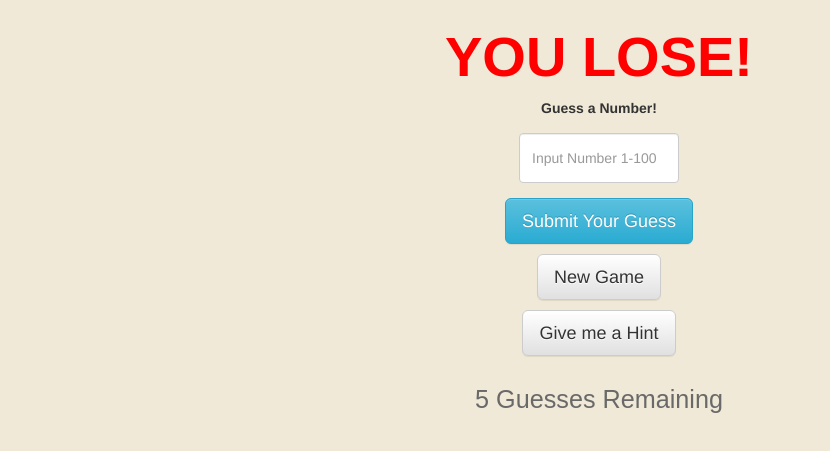
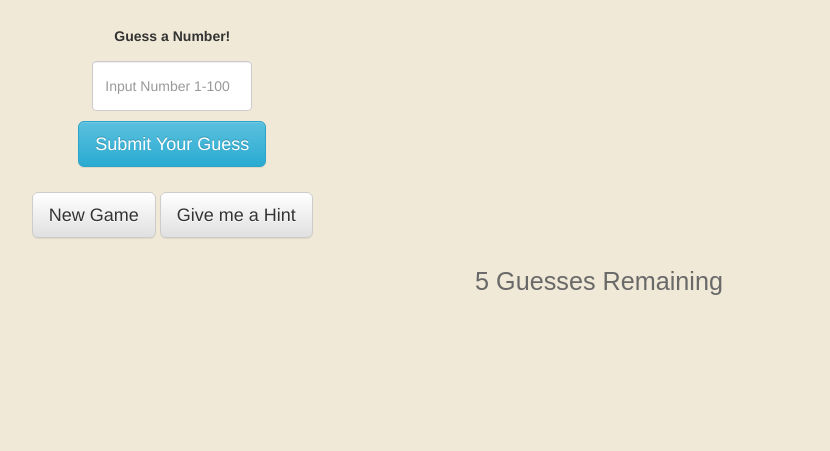
Before and after one commit to sballan/GuessingGame, a plain HTML site: page index.html in a window 1280 px wide. Shown: the part 343-794 px from the top of the page, without its empty margins (41-871 px from the left). Drawn offline with Linux system fonts and the light colour scheme.

Commit message:
Moved buttons to left side of window. Still need to connect buttons.

```diff
--- a/index.html
+++ b/index.html
@@ -22,10 +22,9 @@
       		</div>
 		</header>
 
-		<div class="" id="you-lose">
-			<h3>YOU LOSE!</h3>
-		</div>
 
+
+<!--
 		<div class="row" id="submit-input">
 			<div class="form-group">
 				<label for="numberinput">Guess a Number!</label>
@@ -35,14 +34,41 @@
 			<button class="btn btn-info btn-lg" id="submit-button">Submit Your Guess</button>
 
 		</div>
+-->
 
 <!--	New Game Button-->
 		<div class="row">
-			<button type="button" class="btn btn-default btn-lg" id="new-game-button">New Game</button>
+			<div class="col-md-4">
+				<div class="form-group">
+					<label for="numberinput">Guess a Number!</label>
+					<input type="text" class="form-control" id="numberguess" placeholder="Input Number 1-100">
+
+					<button class="btn btn-info btn-lg" id="submit-button">Submit Your Guess</button>
+				</div>
+			</div>
+
+			<div class="col-md-4">
+				<div class="" id="you-lose">
+					<h3>YOU LOSE!</h3>
+				</div>
+			</div>
+			<div class="col-md-4">
+
+			</div>
+
 		</div>
 		<div class="row">
-			<button type="button" class="btn btn-default btn-lg" data-container="body" data-toggle="popover" data-placement="right" data-content="Enter a Number" id="hint-button">Give me a Hint</button>
+			<div class="col-md-4">
+				<button type="button" class="btn btn-default btn-lg" id="new-game-button">New Game</button>
+
+				<button type="button" class="btn btn-default btn-lg" data-container="body" data-toggle="popover" data-placement="right" data-content="Enter a Number" id="hint-button">Give me a Hint</button>
+			</div>
+
+
+
 		</div>
+
+
 
 		<footer class="page-footer">
 			<h2 class="text-center guess-counter"> 5 Guesses Remaining</h2>
--- a/script.js
+++ b/script.js
@@ -83,6 +83,7 @@ function runSubmitButton() {
 //reset();
 
 currentGame = new GameObject();
+$('#you-lose').hide();
 
 $(document).ready(function() {
 	$("#new-game-button").click(function() {
```
